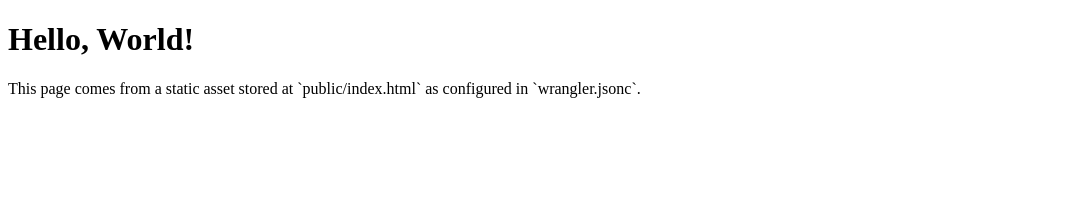
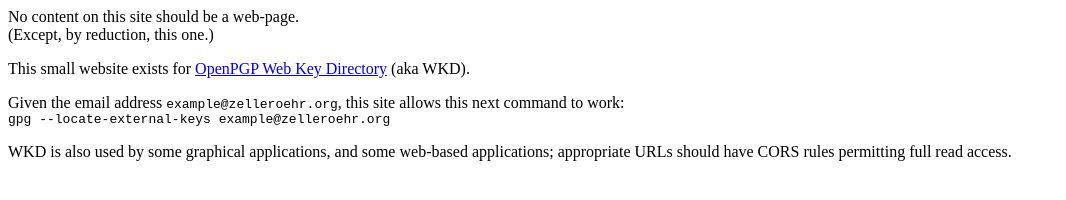
Before and after one commit to BB223/web-key-directory, a website: page public/index.html in a window 1280 px wide. Shown: the whole page, without its empty margins (0-1066 px from the left). Drawn offline with Linux system fonts and the light colour scheme.

```diff
--- a/public/index.html
+++ b/public/index.html
@@ -1,12 +1,21 @@
-<!doctype html>
-<html lang="en">
-	<head>
-		<meta charset="UTF-8" />
-		<meta name="viewport" content="width=device-width, initial-scale=1.0" />
-		<title>Hello, World!</title>
-	</head>
-	<body>
-		<h1 id="heading">Hello, World!</h1>
-		<p>This page comes from a static asset stored at `public/index.html` as configured in `wrangler.jsonc`.</p>
-	</body>
+<html>
+
+<head>
+  <meta http-equiv="Content-Type" content="text/html; charset=UTF-8">
+  <title>No web-pages</title>
+</head>
+
+<body>
+  <p>No content on this site should be a web-page.<br>
+    (Except, by reduction, this one.)</p>
+  <p>This small website exists for <a
+      href="https://datatracker.ietf.org/doc/draft-koch-openpgp-webkey-service/?include_text=1">OpenPGP Web Key
+      Directory</a> (aka WKD).</p>
+  <p>Given the email address <tt>example@zelleroehr.org</tt>, this site allows this next command to work:<br>
+    <tt>gpg --locate-external-keys example@zelleroehr.org</tt>
+  </p>
+  <p>WKD is also used by some graphical applications, and some web-based applications; appropriate URLs should have CORS
+    rules permitting full read access.</p>
+</body>
+
 </html>
```
Also changed, not shown: 4 other files.
